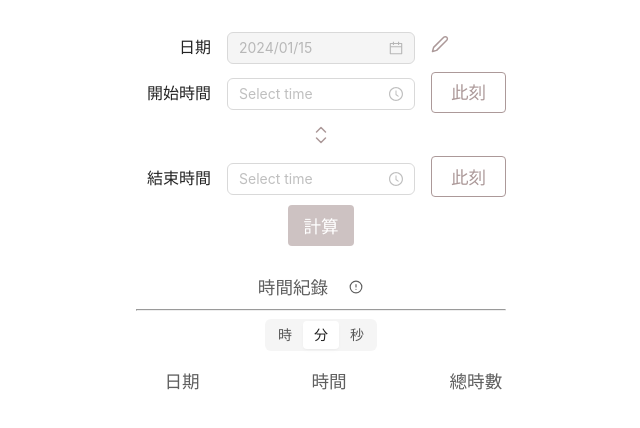
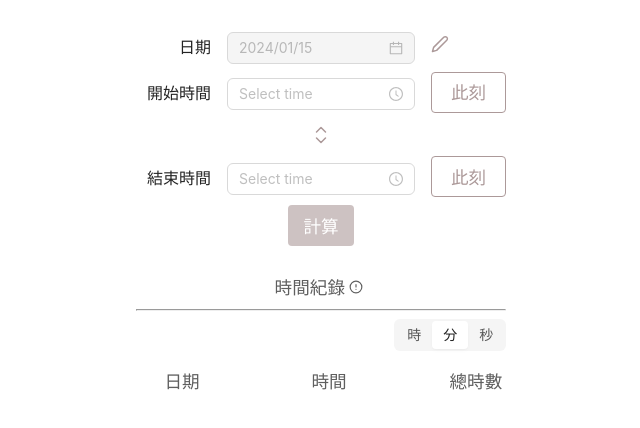
Before and after one commit to MeganxLi/time-computer, a React (Vite) app: page / in a window 1280 px wide. Shown: the top 428 px of the page, without its empty margins (319-959 px from the left). Built offline with nearby package versions, Linux system fonts and the light colour scheme.

Commit message:
:lipstick: update Tag css (#1)

```diff
--- a/src/index.css
+++ b/src/index.css
@@ -59,10 +59,12 @@ button {
   cursor: pointer;
   transition: border-color 0.25s;
   color: #fff;
-  min-width: 3.5rem;
   @media (max-width: 480px) {
     font-size: 1rem;
     padding: 0.4rem;
+    &:not(.tooltip) {
+      min-width: 3.5rem;
+    }
   }
 }
 button:hover:not(:disabled) {
@@ -126,6 +128,15 @@ hr {
       -webkit-transform: rotate(90deg);
       transform: rotate(90deg);
     }
+  }
+}
+
+.Tags {
+  display: flex;
+  justify-content: flex-end;
+
+  :where(.css-dev-only-do-not-override-zl9ks2).ant-segmented .ant-segmented-item {
+    color: var(--color-primary);
   }
 }
 
```
